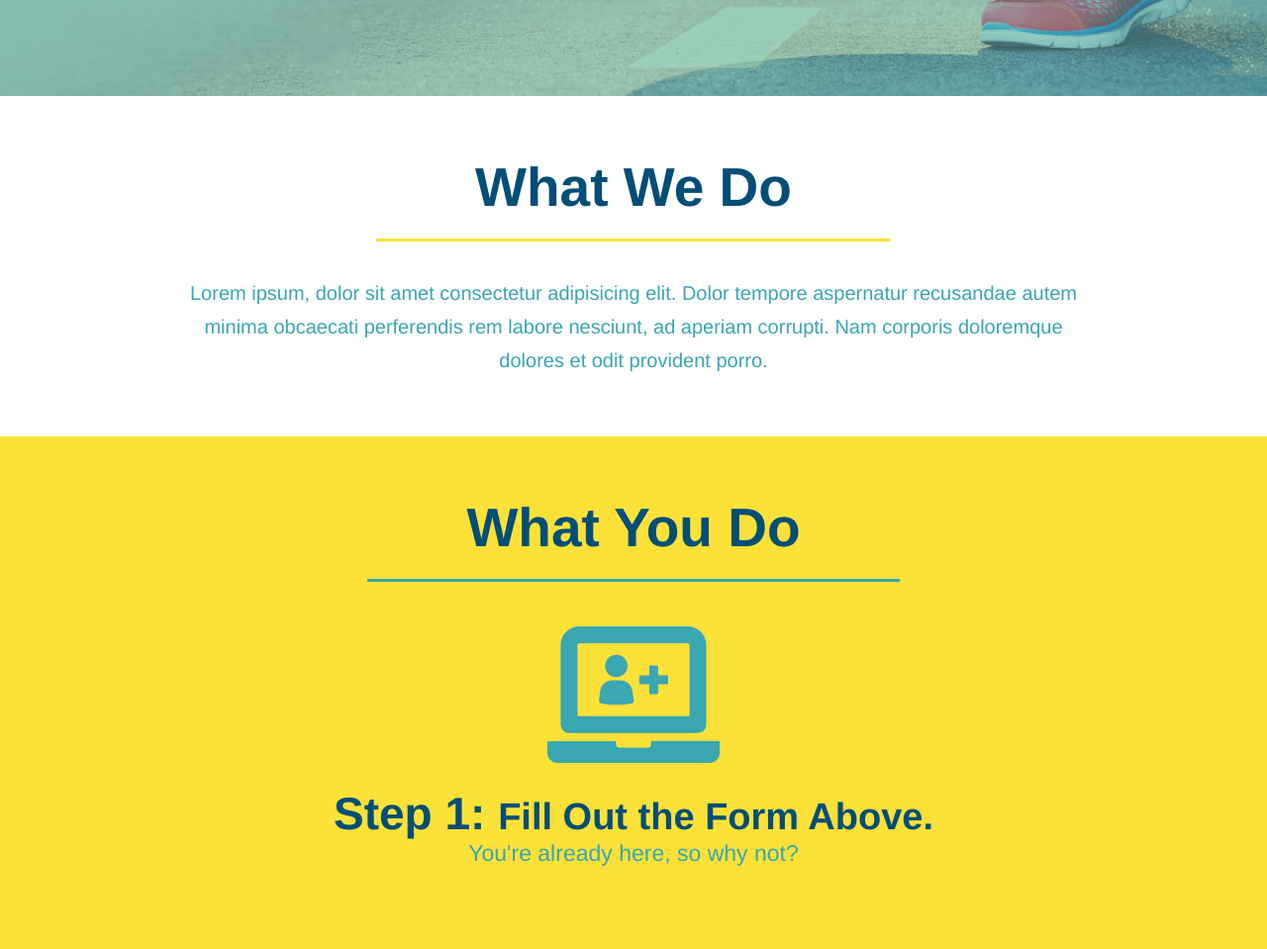
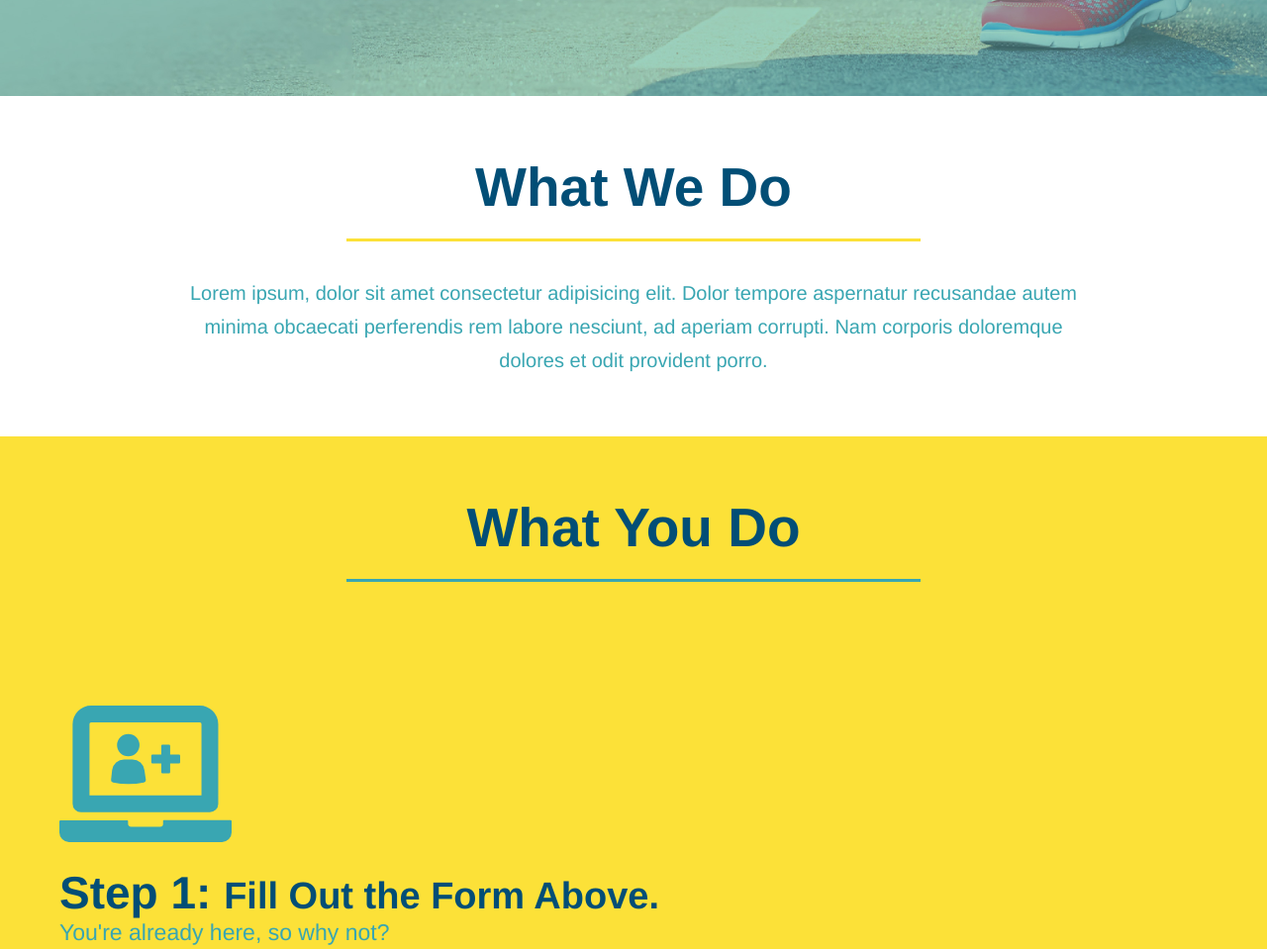
Before and after one commit to Blopez811/run-buddy, a plain HTML site: page index.html in a window 1280 px wide. Shown: the part 626-1585 px from the top of the page at 99% size. Drawn offline with Linux system fonts and the light colour scheme.

Commit message:
added flexbox center

```diff
--- a/assets/css/style.css
+++ b/assets/css/style.css
@@ -143,24 +143,17 @@ section {
     font-size: 16px;
 }
 
-.intro {
-    text-align: center;
-}
 
-.intro h2 {
-
-}
-
-.intro p {
+ .intro p {
     line-height: 1.7;
     color: #39a6b2;
     width: 80%;
     font-size: 20px;
     margin: 0 auto;
+    text-align: center;
 }
 
 .steps {
-    text-align: center;
     background: #fce138
 }
 
@@ -171,10 +164,11 @@ section {
 .section-title {
     font-size: 55px;
     color: #024e76;
-    margin-bottom: 35px;
-    padding: 0 100px 20px 100px;
-    display: inline-block;
     border-bottom: 3px solid;
+    padding-bottom: 20px;
+    text-align: center;
+    margin: 0 auto 35px auto;
+    width: 50%
 }
 
 .primary-border {
@@ -210,7 +204,7 @@ font-size: 38px;
 }
 
 .trainers {
-    text-align: center;
+
 }
 
 .trainer {
@@ -258,7 +252,6 @@ font-size: 38px;
 
 .contact {
     background-color: #024e76;
-    text-align: center;
 }
 
 .contact h2 {
@@ -294,3 +287,7 @@ font-size: 38px;
 .contact-info a {
     color: #fce138;
 }
+
+.flex-row {
+    display: flex;
+}
--- a/index.html
+++ b/index.html
@@ -34,7 +34,7 @@
         <!-- hero/jumbotron-->
         <section class="hero">
            <div class="hero-cta">
-               <h2>Start Building Habits</h2>
+            <h2>Start Building Habits</h2>
                <p>Lorem ipsum dolor sit amet consectetur, adipisicing elit. Obcaecati aut similique facere laborum expedita quis molestiae, numquam placeat molestias voluptatibus assumenda. Error vitae nulla autem. Molestias quidem eaque veniam quia.
                </p>
            </div>
@@ -75,13 +75,19 @@
 
         <!--"what we do" section-->
         <section id="what-we-do" class="intro">
-          <h2 class="section-title primary-border">What We Do</h2>
+          <div class="flex-row">
+            <h2 class="section-title primary-border">What We Do</h2>
+            </div>
+            <div class="flex-row">
           <p>Lorem ipsum, dolor sit amet consectetur adipisicing elit. Dolor tempore aspernatur recusandae autem minima obcaecati perferendis rem labore nesciunt, ad aperiam corrupti. Nam corporis doloremque dolores et odit provident porro.</p>
+          </div>
         </section>
 
         <!--"what you do" section-->
         <section id="what-you-do" class="steps">
-          <h2 class="section-title secondary-border">What You Do</h2>
+          <div class="flex-row">
+            <h2 class="section-title secondary-border">What You Do</h2>
+            </div>
 
           <div>
             <img src="./assets/images/01-04-svgs/step-1.svg" alt="" />
@@ -110,7 +116,9 @@
 
         <!--"meet the trainers" section-->
         <section id="your-trainers" class="trainers">
-            <h2 class="section-title primary-border">Meet the Trainers</h2>
+            <div class=flex-row>
+                <h2 class="section-title primary-border">Meet the Trainers</h2>
+                </div>
             <article class="trainer">
                 <img src="./assets/images/01-05-trainers/trainer-1.jpg" alt="Arron Stephens in his workout clothes, ready to pump iron"/>
                 <div class="trainer-bio text-left">
@@ -147,7 +155,8 @@
 
         <!--"reach out" section-->
         <section id="reach-out" class="contact">
-            <h2 class="section-title secondary-border">Reach Out</h2>
+           <div class="flex-row"> <h2 class="section-title secondary-border">Reach Out</h2>
+            </div>
             <div class="contact-info">
                 <div>
                 <iframe src="https://www.google.com/maps/embed?pb=!1m18!1m12!1m3!1d3122.7246526466106!2d-122.45874198446381!3d38.49399507822589!2m3!1f0!2f0!3f0!3m2!1i1024!2i768!4f13.1!3m3!1m2!1s0x808450cf166b7411%3A0x5b1653cf06d0433e!2s55%20Main%20St%2C%20St%20Helena%2C%20CA%2094574!5e0!3m2!1sen!2sus!4v1624655247190!5m2!1sen!2sus"
```
